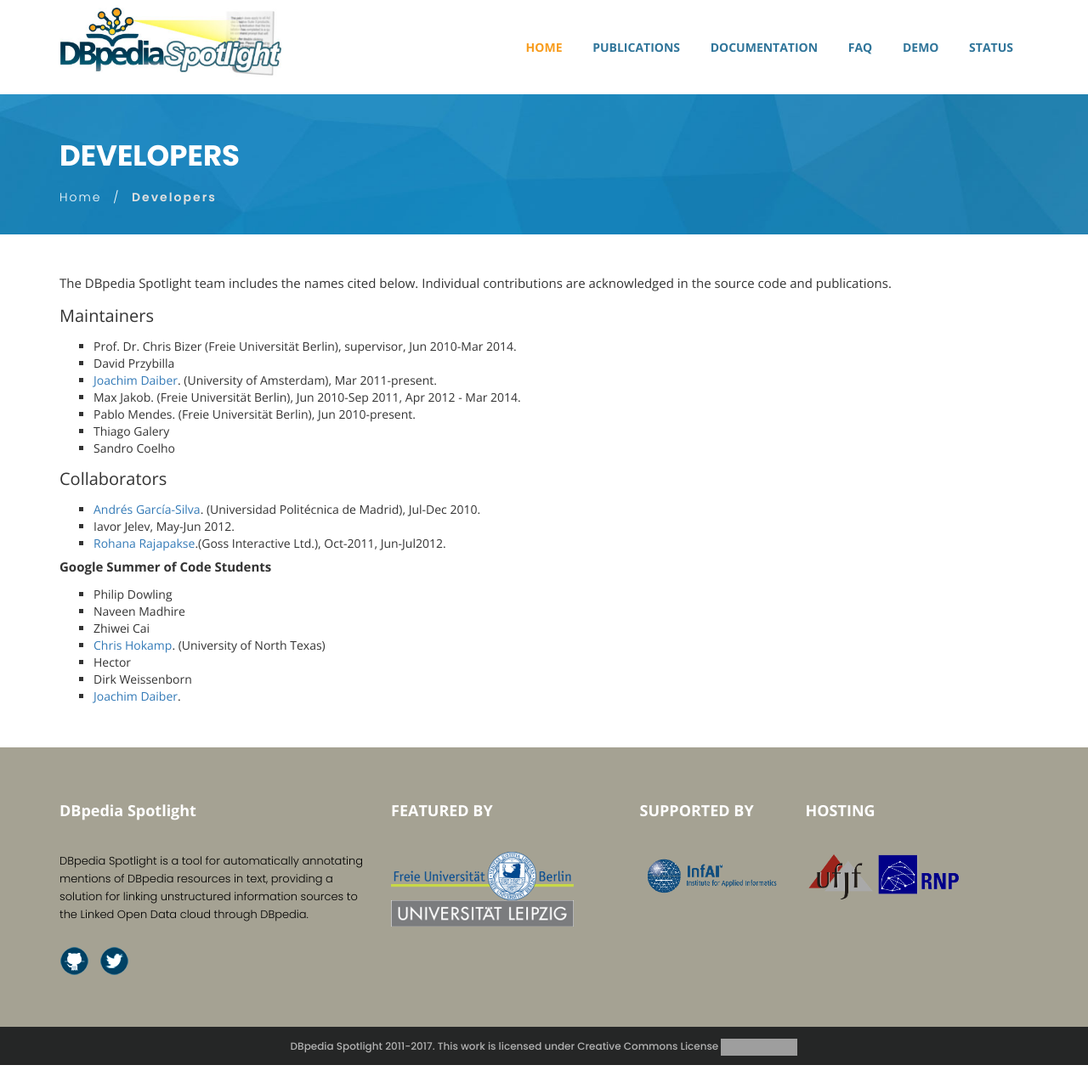
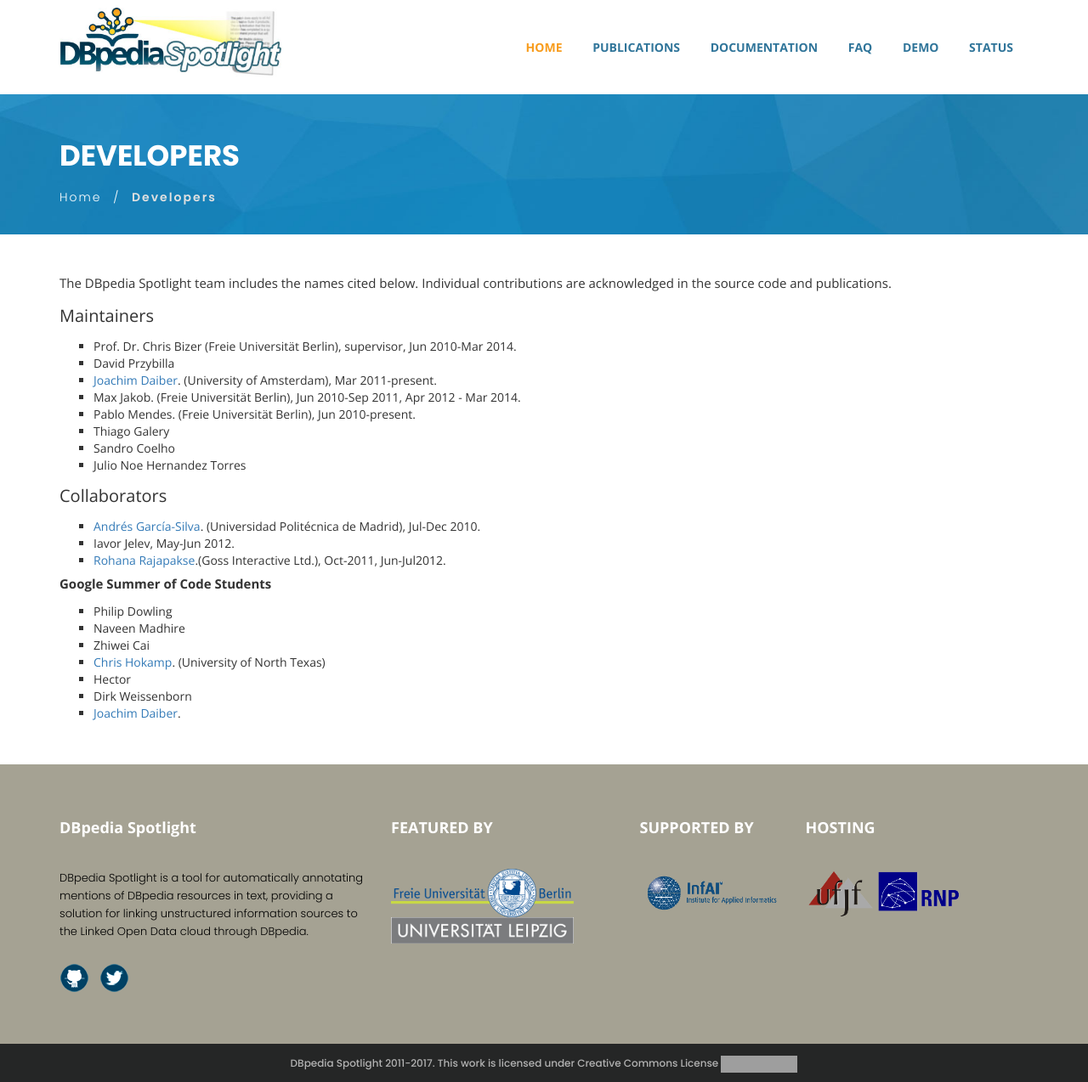
Before and after one commit to dbpedia-spotlight/dbpedia-spotlight.github.io, a Jekyll site: the page built from spotlight/developer.md, in a window 1280 px wide. Shown: the whole page at 85% size. Built offline with Jekyll 4.4.1, drawn with Linux system fonts in a browser that asks for light colours; comment, search, counter and statistics services are not loaded; some of the changed lines change nothing that is shown; grey boxes are pictures that could not be loaded.

Commit message:
updating information (icons, logos, and URLs)

```diff
--- a/_includes/header.html
+++ b/_includes/header.html
@@ -27,7 +27,8 @@
                                       </ul>
                                     </li>
                                     <li> <a href="/faq" title="FAQ">FAQ</a> </li>
-                                    <li><a href="https://dbpedia-spotlight.github.io/demo/" title="demo">DEMO</a></li>
+                                    <!--<li><a href="https://dbpedia-spotlight.github.io/demo/" title="demo">DEMO</a></li> -->
+				    <li><a href="https://demo.dbpedia-spotlight.org" title="demo">DEMO</a></li>
                                    <li><a href="http://status.dbpedia-spotlight.org" title="Service status" target="_blank">STATUS</a></li>
 									</ul>
                                 </nav>
--- a/spotlight/developer.md
+++ b/spotlight/developer.md
@@ -15,7 +15,7 @@
 * Pablo Mendes. (Freie Universität Berlin), Jun 2010-present.
 * Thiago Galery
 * Sandro Coelho
-
+* Julio Noe Hernandez Torres
 
 #### Collaborators
 
```
Also changed, not shown: favicon.ico, images/HNCK3991.jpg, 2 other files.
